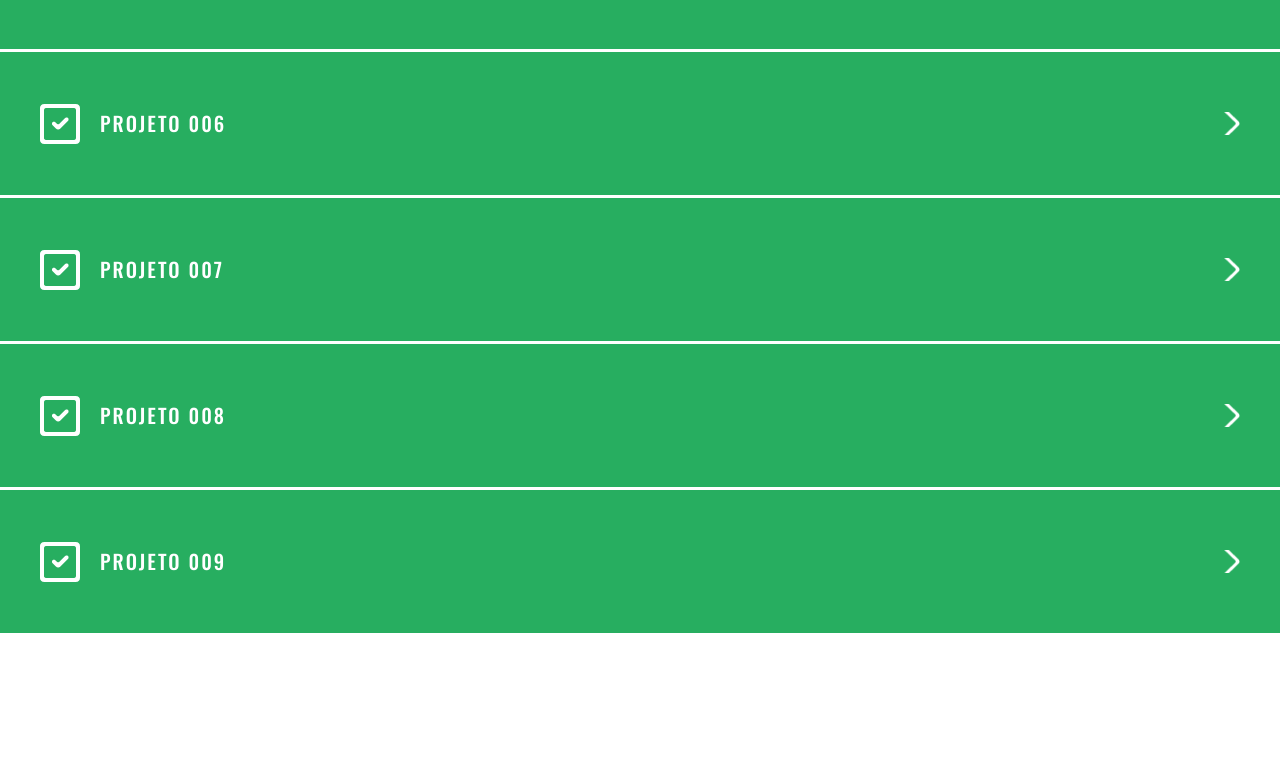
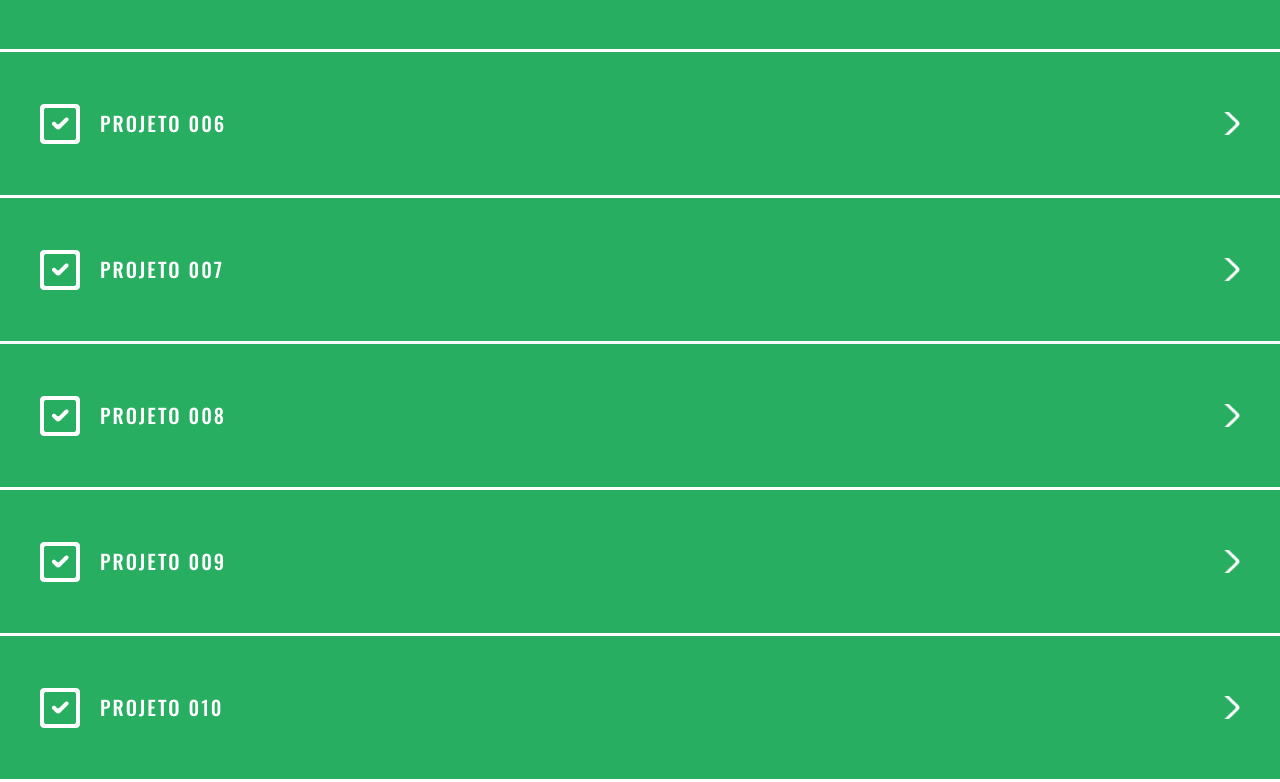
Before and after one commit to Beto35/Beto, a plain HTML site: page PM-Projeto004/index.html in a window 1280 px wide. Shown: the part 678-1460 px from the top of the page. Before the commit the page ends 1314 px from the top, so only its background shows below. Drawn offline with nearby package versions, Linux system fonts and the light colour scheme.

Commit message:
acrescentei o projeto 010 no menu

```diff
--- a/PM-Projeto004/index.html
+++ b/PM-Projeto004/index.html
@@ -24,6 +24,7 @@
       <li class="feito"><a href="../PM-Projeto007/">Projeto 007</a></li>
       <li class="feito"><a href="../PM-Projeto008/">Projeto 008</a></li>
       <li class="feito"><a href="../PM-Projeto009/">Projeto 009</a></li>
+      <li class="feito"><a href="../PM-Projeto010/">Projeto 010</a></li>
 
   </ul>
 </body>
```
